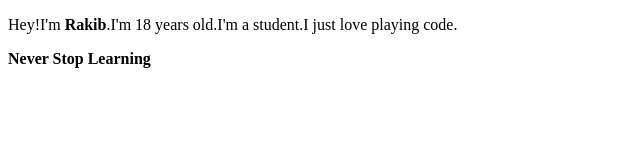
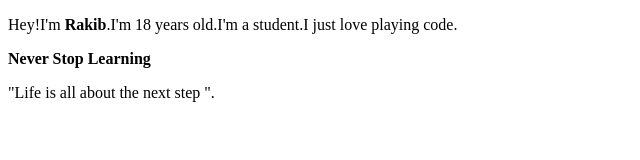
Before and after one commit to rakib37704/my-first-website, a plain HTML site: page index.html in a window 1280 px wide. Shown: the whole page, without its empty margins (0-640 px from the left). Drawn offline with Linux system fonts and the light colour scheme.

Commit message:
its done

```diff
--- a/index.html
+++ b/index.html
@@ -1,10 +1,14 @@
 <!DOCTYPE html>
 <html>
+
 <head>
     <title>About Me</title>
+
 <body>
     <p>Hey!I'm <strong>Rakib</strong>.I'm 18 years old.I'm a student.I just love playing code.</p>
     <p><strong>Never Stop Learning</strong></p>
+    <p class="quote">"Life is all about the next step ".</p>
 </body>
 </head>
+
 </html>
```
Lines whose indentation alone changed are shown as unchanged.
